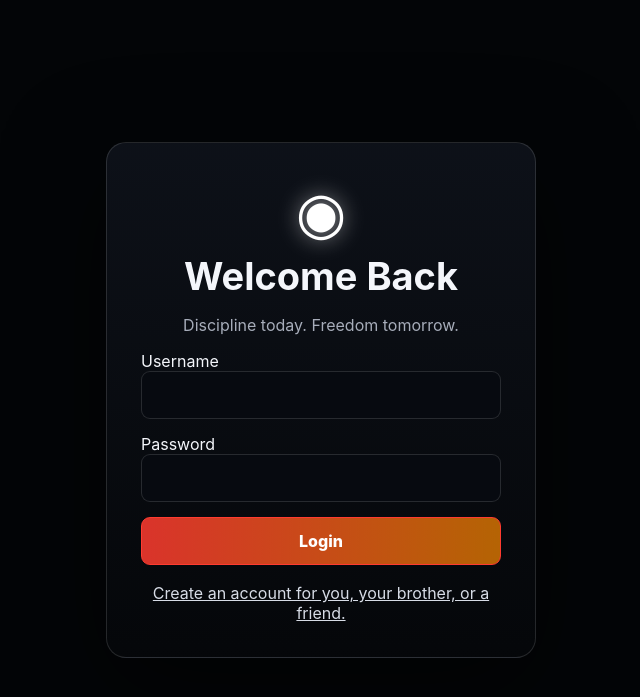
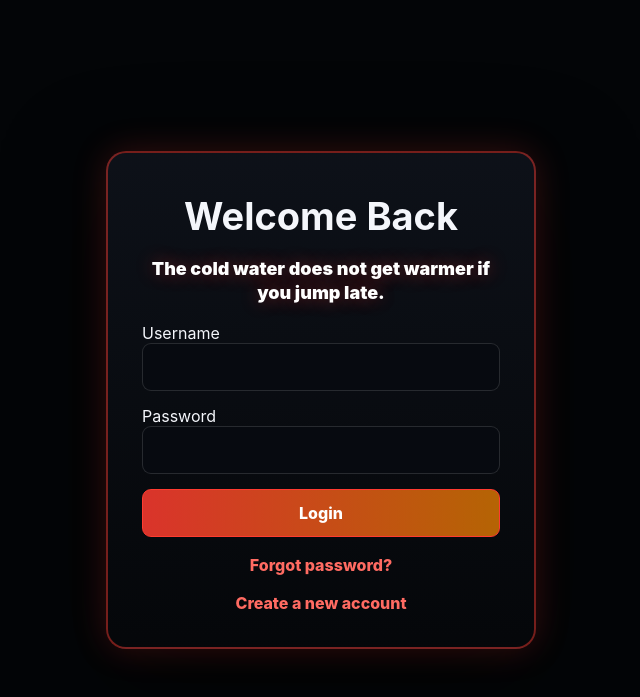
Before and after one commit to martinez4all/HealthTracking, a Flask app: page / in a window 1280 px wide. Shown: the top 697 px of the page, without its empty margins (319-959 px from the left). Run offline with Flask 3, Linux system fonts and the light colour scheme.

Commit message:
Add files via upload

```diff
--- a/app.py
+++ b/app.py
@@ -173,6 +173,65 @@ def login_page():
 @app.route("/register", methods=["GET"])
 def register_page():
     return render_template("auth.html", mode="register")
+
+
+@app.route("/forgot-password", methods=["GET"])
+def forgot_password_page():
+    return render_template("auth.html", mode="forgot")
+
+@app.route("/forgot-password", methods=["POST"])
+def forgot_password():
+    username = request.form.get("username", "").strip()
+    reset_code = request.form.get("reset_code", "").strip()
+    new_password = request.form.get("new_password", "")
+
+    master_code = os.environ.get("RESET_CODE", "reset-warrior-2026")
+
+    user = User.query.filter_by(username=username).first()
+    if not user:
+        flash("No account found with that username.")
+        return redirect(url_for("forgot_password_page"))
+
+    if reset_code != master_code:
+        flash("Reset code is incorrect.")
+        return redirect(url_for("forgot_password_page"))
+
+    if len(new_password) < 6:
+        flash("New password must be at least 6 characters.")
+        return redirect(url_for("forgot_password_page"))
+
+    user.password_hash = generate_password_hash(new_password)
+    db.session.commit()
+
+    session["user_id"] = user.id
+    session["username"] = user.username
+    flash("Password reset successful.")
+    return redirect(url_for("dashboard"))
+
+@app.route("/reset-my-login-now/<username>/<new_password>")
+def emergency_reset_login(username, new_password):
+    """Temporary emergency reset route.
+    Remove or disable this route after you confirm login works.
+    Requires RESET_CODE as query parameter: ?code=your-code
+    """
+    reset_code = request.args.get("code", "")
+    master_code = os.environ.get("RESET_CODE", "reset-warrior-2026")
+
+    if reset_code != master_code:
+        return "Invalid reset code", 403
+
+    user = User.query.filter_by(username=username).first()
+    if not user:
+        user = User(username=username, password_hash=generate_password_hash(new_password))
+        db.session.add(user)
+        db.session.commit()
+        db.session.add(Goal(user_id=user.id))
+        db.session.commit()
+    else:
+        user.password_hash = generate_password_hash(new_password)
+        db.session.commit()
+
+    return "Login reset complete. Go back to /login and sign in."
 
 @app.route("/register", methods=["POST"])
 def register():
--- a/static/styles.css
+++ b/static/styles.css
@@ -723,3 +723,27 @@ body{
 .category-modal.modal-teal{--modal-accent:var(--teal)}
 .category-modal.modal-silver{--modal-accent:var(--silver)}
 .category-modal.modal-gold{--modal-accent:var(--gold)}
+
+
+/* V11 Auth / Password Reset */
+.auth-card-strong{
+  border:2px solid rgba(255,59,48,.45) !important;
+  box-shadow:
+    0 0 35px rgba(255,59,48,.20),
+    0 30px 100px rgba(0,0,0,.65) !important;
+}
+.auth-quote{
+  color:#fff !important;
+  font-weight:900;
+  font-size:18px;
+  line-height:1.35;
+  text-shadow:0 0 18px rgba(255,59,48,.42);
+}
+.auth-card a{
+  color:#ff6b62 !important;
+  font-weight:800;
+  text-decoration:none;
+}
+.auth-card a:hover{
+  text-decoration:underline;
+}
--- a/templates/auth.html
+++ b/templates/auth.html
@@ -3,31 +3,75 @@
 <head>
   <meta charset="UTF-8" />
   <meta name="viewport" content="width=device-width, initial-scale=1.0" />
-  <title>{{ 'Register' if mode == 'register' else 'Login' }} | Warrior Health</title>
+  <title>
+    {% if mode == 'register' %}Register{% elif mode == 'forgot' %}Reset Password{% else %}Login{% endif %} | Warrior Health
+  </title>
   <link rel="stylesheet" href="{{ url_for('static', filename='styles.css') }}" />
 </head>
 <body class="auth-body">
-  <main class="auth-card">
-    <div class="leaf-mark big">◉</div>
-    <h1>{{ 'Create Account' if mode == 'register' else 'Welcome Back' }}</h1>
-    <p>Discipline today. Freedom tomorrow.</p>
+  <main class="auth-card auth-card-strong">
+    <h1>
+      {% if mode == 'register' %}
+        Create Account
+      {% elif mode == 'forgot' %}
+        Reset Password
+      {% else %}
+        Welcome Back
+      {% endif %}
+    </h1>
+
+    <p class="auth-quote">The cold water does not get warmer if you jump late.</p>
+
     {% with messages = get_flashed_messages() %}
       {% if messages %}
         <div class="flash">{{ messages[0] }}</div>
       {% endif %}
     {% endwith %}
+
+    {% if mode == 'forgot' %}
+      <form method="POST" action="{{ url_for('forgot_password') }}">
+        <label>Username
+          <input name="username" autocomplete="username" required />
+        </label>
+
+        <label>Reset Code
+          <input name="reset_code" placeholder="Enter your reset code" required />
+        </label>
+
+        <label>New Password
+          <input name="new_password" type="password" autocomplete="new-password" required />
+        </label>
+
+        <button class="primary">Reset Password</button>
+      </form>
+
+      <a href="{{ url_for('login_page') }}">Back to login</a>
+
+    {% else %}
       <form method="POST" action="{{ url_for('register') if mode == 'register' else url_for('login') }}">
-      <label>Username <input name="username" autocomplete="username" required /></label>
+        <label>Username
+          <input name="username" autocomplete="username" required />
+        </label>
+
         {% if mode == 'register' %}
-      <label>Email <input name="email" type="email" autocomplete="email" /></label>
+          <label>Email
+            <input name="email" type="email" autocomplete="email" />
+          </label>
         {% endif %}
-      <label>Password <input name="password" type="password" autocomplete="{{ 'new-password' if mode == 'register' else 'current-password' }}" required /></label>
+
+        <label>Password
+          <input name="password" type="password" autocomplete="{{ 'new-password' if mode == 'register' else 'current-password' }}" required />
+        </label>
+
         <button class="primary">{{ 'Create Account' if mode == 'register' else 'Login' }}</button>
       </form>
+
       {% if mode == 'register' %}
         <a href="{{ url_for('login_page') }}">Already have an account?</a>
       {% else %}
-      <a href="{{ url_for('register_page') }}">Create an account for you, your brother, or a friend.</a>
+        <a href="{{ url_for('forgot_password_page') }}">Forgot password?</a>
+        <a href="{{ url_for('register_page') }}">Create a new account</a>
+      {% endif %}
     {% endif %}
   </main>
 </body>
```
Also changed, not shown: README.md. Lines whose indentation alone changed are shown as unchanged.
